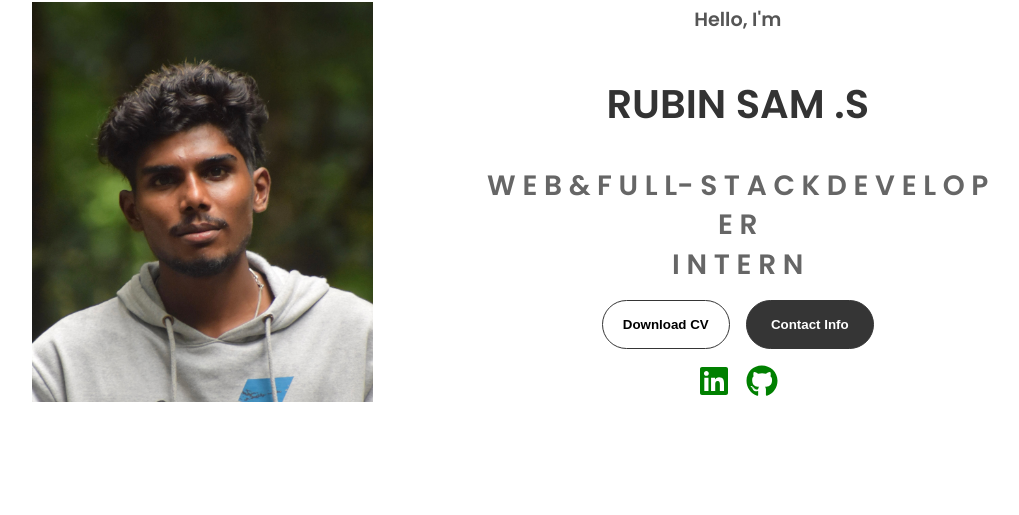
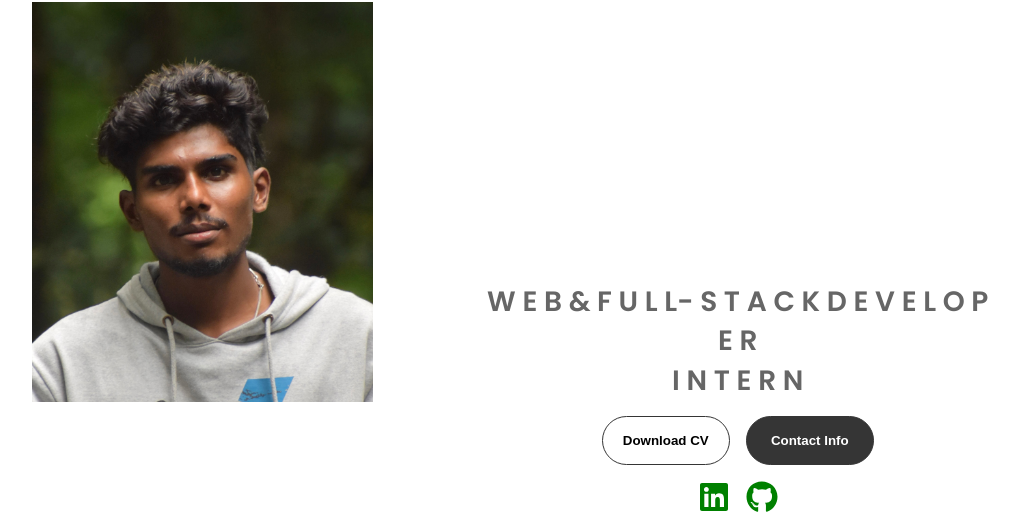
Before and after one commit to Rubinsam11/my-profile, a React (Create React App) app: page / in a window 1280 px wide. Shown: the part 196-711 px from the top of the page, without its empty margins (128-1147 px from the left). Built offline with nearby package versions, Linux system fonts and the light colour scheme.

Commit message:
Update Profile.jsx

```diff
--- a/src/components/Profile.jsx
+++ b/src/components/Profile.jsx
@@ -1,8 +1,9 @@
 // src/components/Profile.jsx
 import React from 'react';
-import { FaLinkedin, FaGithub } from 'react-icons/fa';  // Import the icons from react-icons
+import { FaLinkedin, FaGithub } from 'react-icons/fa';
 import './Home.css';
-import profile from '../assets/profile.png';  // Import image
+import profile from '../assets/profile.png';
+import TrueFocus from './TrueFocus'; // Ensure this path is correct
 
 const Profile = () => {
   return (
@@ -10,22 +11,30 @@ const Profile = () => {
       <div className="space-profile" />
       <section id="profile">
         <div className="section__pic-container">
-          {/* Use the imported image directly */}
           <img src={profile} alt="Rubin Sam profile" />
         </div>
         <div className="section__text">
           <p className="section__text__p1">Hello, I'm</p>
-          <h1 className="title">RUBIN SAM .S </h1>
+
+          {/* Animated Name */}
+          <TrueFocus
+            sentence="RUBIN SAM .S"
+            manualMode={false}
+            blurAmount={5}
+            borderColor="green"
+            animationDuration={2}
+            pauseBetweenAnimations={1}
+          />
+<p className="space"></p>
           <p className="section__text__p2">
-            W E B  &  F U L L- S T A C K  D E V E L O P E R  <br />I N T E R N
+            W E B  &  F U L L- S T A C K  D E V E L O P E R  <br /> I N T E R N
           </p>
+
           <div className="btn-container">
-            <button
-              className="btn btn-color-2"
-              onClick={() => window.open('/resume.pdf', '_blank')}
-            >
-              Download CV
-            </button>
+            <a href="/resume.pdf" target="_blank" rel="noopener noreferrer">
+              <button className="btn btn-color-2">Download CV</button>
+            </a>
+
             <button
               className="btn btn-color-1"
               onClick={() => window.location.href = '#contact'}
@@ -33,6 +42,7 @@ const Profile = () => {
               Contact Info
             </button>
           </div>
+
           <div id="socials-container">
             <FaLinkedin
               className="icon"
```
